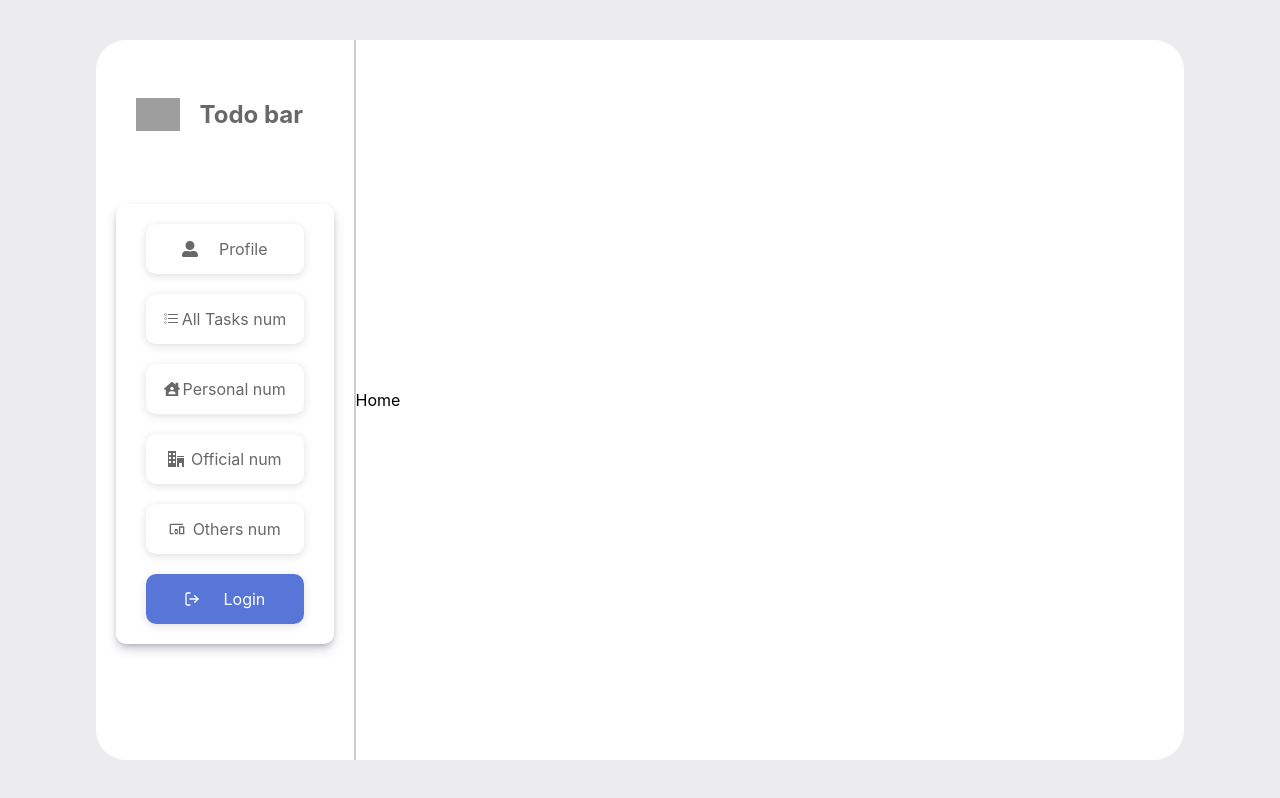
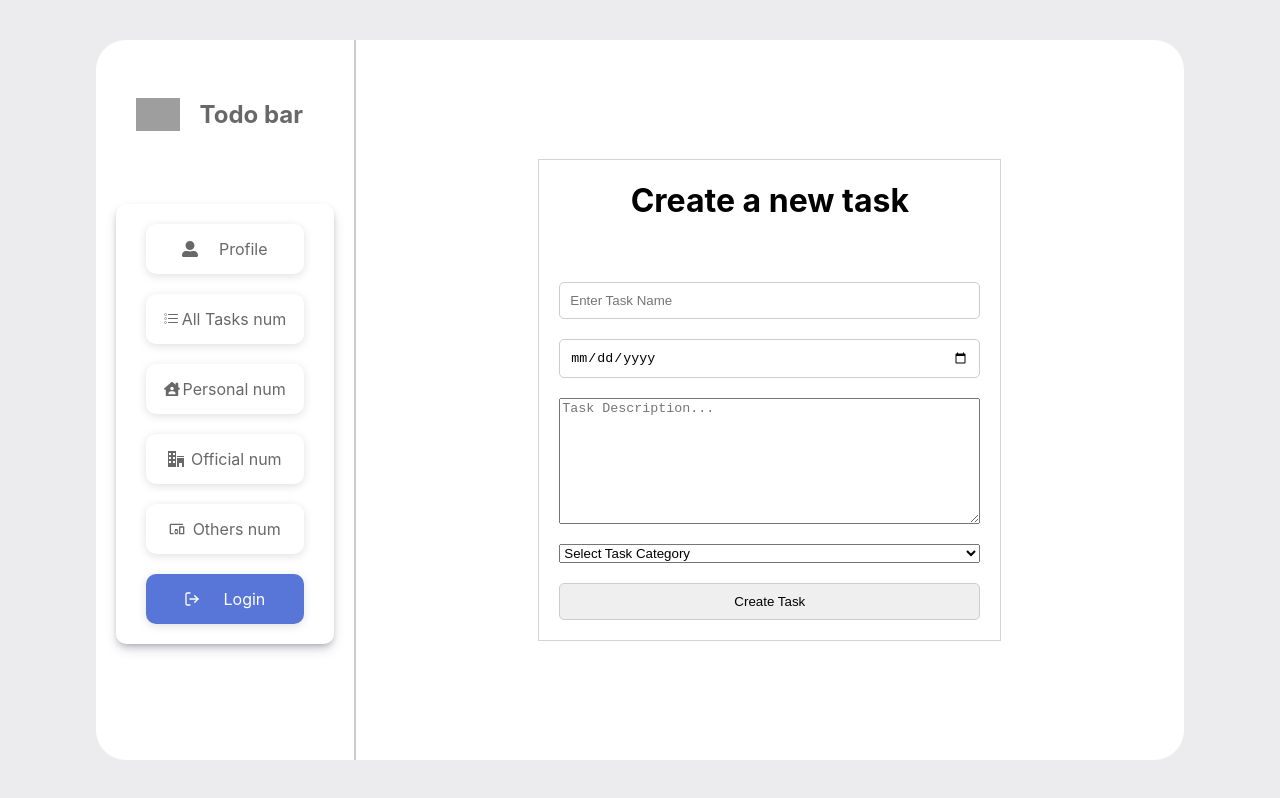
Before and after one commit to nikitagupta1709/todo-app, a React (Create React App) app in the folder todo/: page / in a window 1280 px wide. Built offline with nearby package versions, Linux system fonts and the light colour scheme; grey boxes are pictures that could not be loaded.

Commit message:
created task

```diff
--- /dev/null
+++ b/todo/db.json
@@ -0,0 +1,3 @@
+{
+    "tasks":[]
+}
--- a/todo/src/pages/Home/Home.jsx
+++ b/todo/src/pages/Home/Home.jsx
@@ -3,7 +3,19 @@ import './home.css'
 export const Home = () => {
   return (
     <div className='home'>
-        Home
+        <h1>Create a new task</h1>
+        <form >
+                <input type="text" placeholder="Enter Task Name" required/>
+                <input type="date" required /><br />
+                <textarea rows="8" cols="50" placeholder="Task Description..." required/><br />
+                <select  id="" placeholder="Select"  required>
+                    <option value="">Select Task Category</option>
+                    <option value="personal">Personal</option>
+                    <option value="official">Official</option>
+                    <option value="others">Others</option>
+                </select>
+                <button type="submit" className="createTaskBtn">Create Task</button>
+            </form>
     </div>
   )
 }
--- a/todo/src/pages/Home/home.css
+++ b/todo/src/pages/Home/home.css
@@ -0,0 +1,8 @@
+.home{
+    margin: auto;
+    border: 1px solid lightgray;
+}
+.task_updated{
+    display: flex;
+
+}
```
